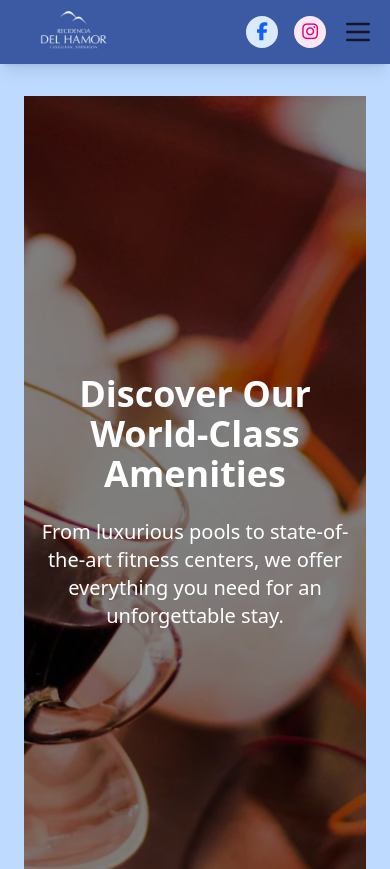
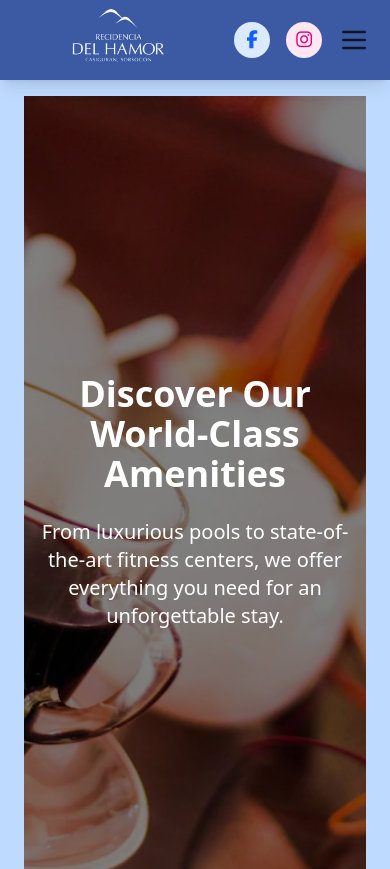
Before and after one commit to paoloespaldon/espaldon_midtermproject, a website: page Amenities.html in a window 390 px wide. Shown: the top 869 px of the page. Drawn offline with nearby package versions, Linux system fonts and the light colour scheme.

Commit message:
Updated all files

```diff
--- a/Amenities.html
+++ b/Amenities.html
@@ -19,20 +19,21 @@
     <!-- ==================== -->
     <!-- Navigation Section -->
     <!-- ==================== -->
-    <nav class="fixed top-0 left-0 w-full h-16 md:h-24 bg-blue-900/80 backdrop-blur-md shadow-lg px-4 md:px-5 flex justify-between items-center z-50">
+    <nav class="fixed top-0 left-0 w-full h-20 bg-blue-900/80 backdrop-blur-md shadow-lg px-5 flex justify-between items-center z-50">
         <!-- Branding -->
-        <div class="flex items-center space-x-4 pl-4 md:pl-10 mt-2 md:mt-4"> <!-- Adjusted padding and margin for responsiveness -->
+        <div class="flex items-center space-x-4 pl-10 mt-2">
             <!-- Adjusted Logo -->
-            <div class="w-20 md:w-28 h-auto flex items-end"> <!-- Adjusted logo width for smaller screens -->
+            <div class="w-28 h-auto flex items-end">
                 <img src="assets/log.png" alt="Logo" class="w-full h-auto object-contain object-bottom">
             </div>
         </div>
+
 
         <!-- Desktop Navigation -->
         <ul class="hidden md:flex space-x-6">
             <li><a href="index.html" class="text-base font-sans font-bold uppercase text-gray-900 hover:text-white transition">Home</a></li>
             <li><a href="Accommodation.html" class="text-base font-sans font-bold uppercase text-gray-900 hover:text-white transition">Accommodation</a></li>
-            <li><a href="Amenities.html" class="text-base font-sans font-bold uppercase text-white underline transition hover:text-gray-300">Amenities</a></li>
+            <li><a href="Amenities.htmlS" class="text-base font-sans font-bold uppercase text-white underline transition hover:text-gray-300">Amenities</a></li>
             <li><a href="Contact.html" class="text-base font-sans font-bold uppercase text-gray-900 hover:text-white transition">Contact</a></li>
         </ul>
 
@@ -53,11 +54,11 @@
             <!-- Mobile Social & Menu -->
             <div class="flex md:hidden items-center space-x-4">
                 <a href="https://web.facebook.com/recidenciadelhamor" target="_blank" rel="noopener noreferrer"
-                   class="flex-shrink-0 h-8 w-8 rounded-full bg-blue-100 flex items-center justify-center hover:bg-blue-200 transition">
+                   class="flex-shrink-0 h-9 w-9 rounded-full bg-blue-100 flex items-center justify-center hover:bg-blue-200 transition">
                     <i class="fab fa-facebook-f text-blue-600 text-lg"></i>
                 </a>
                 <a href="https://instagram.com" target="_blank" rel="noopener noreferrer"
-                   class="flex-shrink-0 h-8 w-8 rounded-full bg-pink-100 flex items-center justify-center hover:bg-pink-200 transition">
+                   class="flex-shrink-0 h-9 w-9 rounded-full bg-pink-100 flex items-center justify-center hover:bg-pink-200 transition">
                     <i class="fab fa-instagram text-pink-600 text-lg"></i>
                 </a>
 
@@ -67,10 +68,11 @@
                         <path stroke-linecap="round" stroke-linejoin="round" stroke-width="2" d="M4 6h16M4 12h16M4 18h16"/>
                     </svg>
                 </button>
+
             </div>
+
         </div>
     </nav>
-
 
     <!-- ==================== -->
     <!-- Mobile Menu -->
```
Also changed, not shown: Accommodation.html (+8 -5 lines), Contact.html (+8 -6 lines), index.html (+8 -5 lines).
